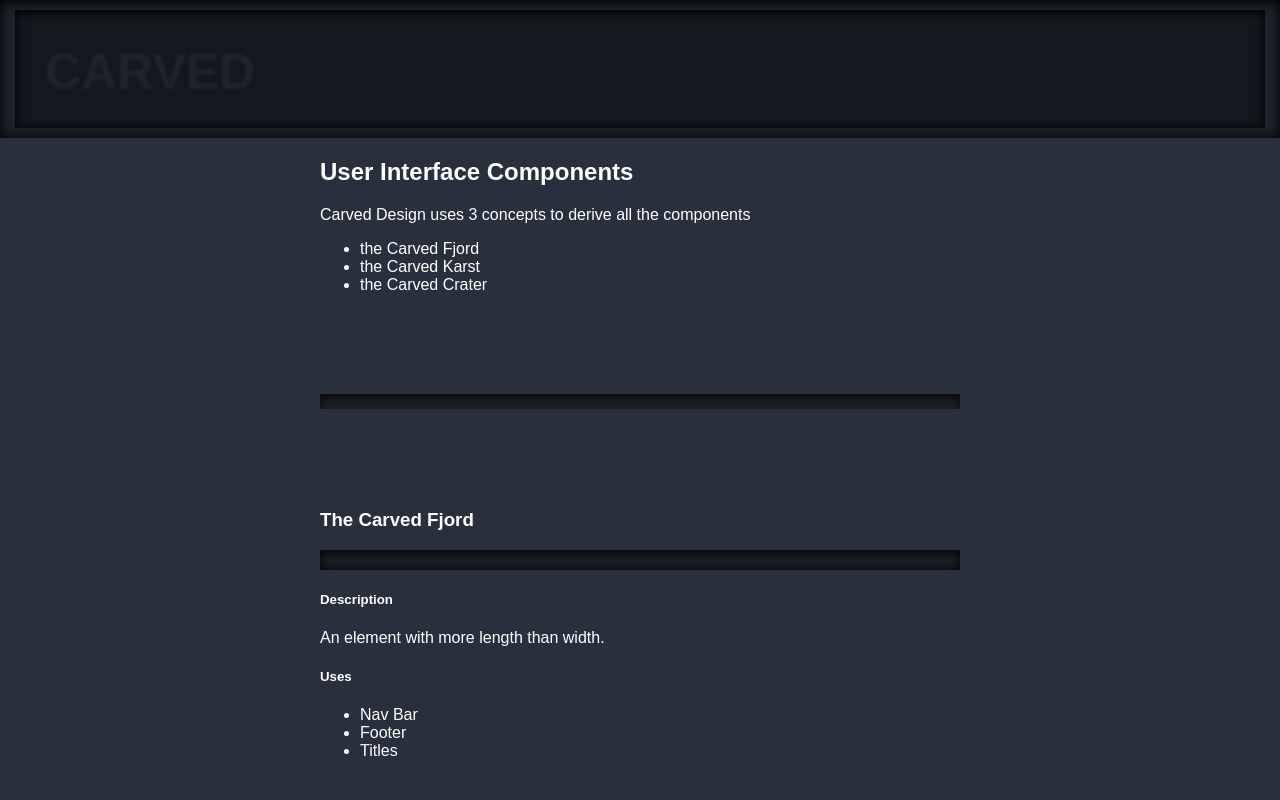
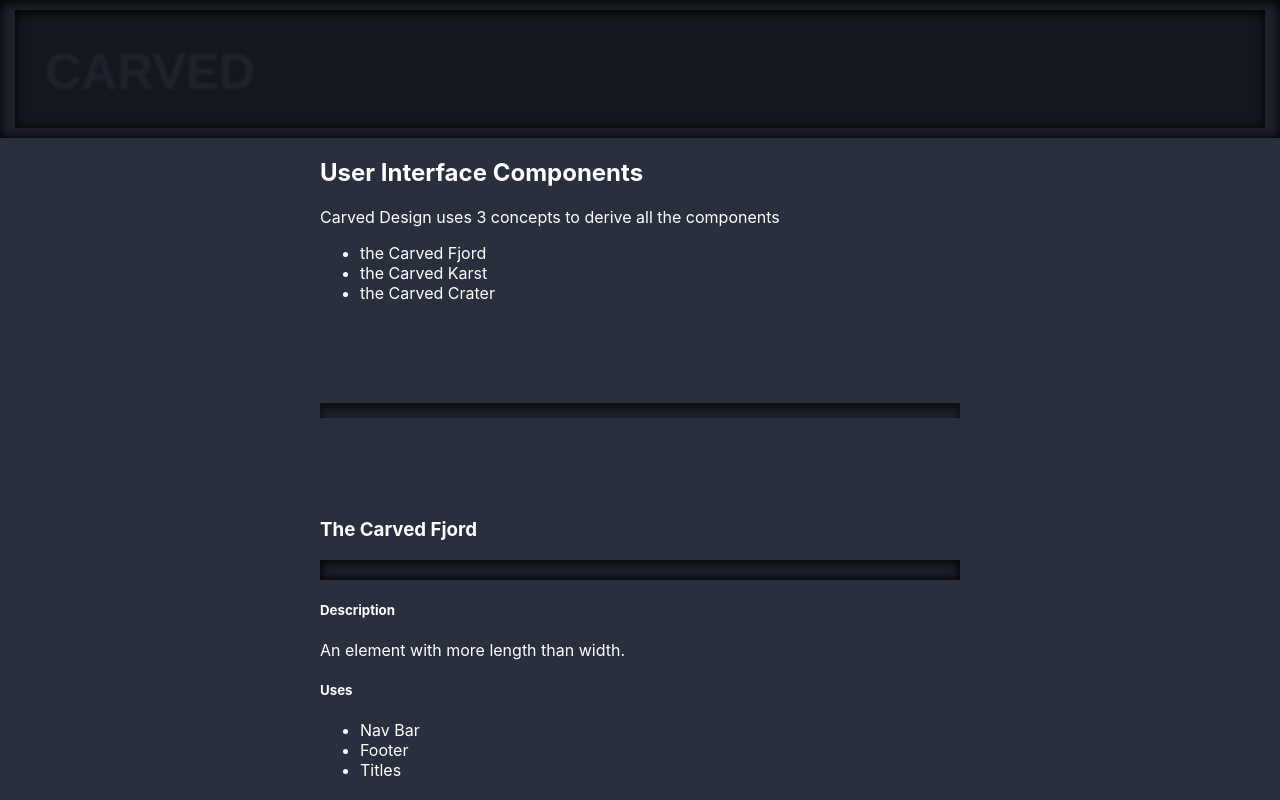
Before and after one commit to plurid/carved-ui, a React (Create React App) app: page / in a window 1280 px wide. Shown: the top 800 px of the page. Built offline with nearby package versions, Linux system fonts and the light colour scheme.

Commit message:
dev: themes

```diff
--- a/src/examples/App.tsx
+++ b/src/examples/App.tsx
@@ -397,6 +397,8 @@ class App extends Component {
 
                     <div style={{ height: '500px', overflow: 'hidden', boxSizing: 'border-box' }}>
                         <CarvedKarst>
+                            <CarvedButton text="Submit"></CarvedButton>
+                            <CarvedButton text="Cancel" stratum={{ marginLeft: 30 }}></CarvedButton>
                             <p>Lorem ipsum dolor sit amet, consectetur adipiscing elit. Nam in justo mauris. Donec quis hendrerit ante. Nunc ut lacinia risus. Sed tempus, neque ac posuere vestibulum, nunc dui porttitor mauris, eu sodales massa est sit amet quam. Nunc vestibulum ante id arcu varius, sed finibus neque viverra. Aenean posuere, justo vel venenatis accumsan, diam ex iaculis quam, in ornare nisl quam vitae mi. Donec cursus odio in eleifend vehicula. Maecenas ac nisl non nisi ultrices sodales ut sit amet ipsum. Pellentesque iaculis vel est vulputate dapibus. Praesent viverra ante vel dui auctor, in tincidunt dolor gravida. Maecenas porta lobortis lacus, quis aliquet mauris congue eu.</p>
                             <CarvedKarst>
                                 <p>Lorem ipsum dolor sit amet, consectetur adipiscing elit. Nam in justo mauris. Donec quis hendrerit ante. Nunc ut lacinia risus. Sed tempus, neque ac posuere vestibulum, nunc dui porttitor mauris, eu sodales massa est sit amet quam. Nunc vestibulum ante id arcu varius, sed finibus neque viverra. Aenean posuere, justo vel venenatis accumsan, diam ex iaculis quam, in ornare nisl quam vitae mi. Donec cursus odio in eleifend vehicula. Maecenas ac nisl non nisi ultrices sodales ut sit amet ipsum. Pellentesque iaculis vel est vulputate dapibus. Praesent viverra ante vel dui auctor, in tincidunt dolor gravida. Maecenas porta lobortis lacus, quis aliquet mauris congue eu.</p>
--- a/src/index.scss
+++ b/src/index.scss
@@ -1,26 +1,42 @@
-* {
+*,
+*::before,
+*::after {
     box-sizing: border-box;
 }
 
+
 html, body {
+    margin: 0;
+    padding: 0;
+    font-family: -apple-system, BlinkMacSystemFont, "Roboto",
+        "Droid Sans", "Helvetica Neue", sans-serif;
+    -webkit-font-smoothing: antialiased;
+    -moz-osx-font-smoothing: grayscale;
+
+
+
+    // Night
+    background-color: hsl(0, 0%, 10%);
+
+    // Dusk
+    background-color: hsl(0, 0%, 20%);
+
+    // Dawn
+    background-color: hsl(0, 0%, 70%);
+
+    // Light
+    background-color: hsl(0, 0%, 100%);
+
     // Ponton
     background-color: hsl(220, 20%, 20%);
 
     // Jaune
-    // background-color: rgb(220, 170, 60);
+    // background-color: hsl(35, 90%, 45%);
 
     // Furor
-    // background-color: rgb(180, 10, 20);
+    // background-color: hsl(360, 90%, 30%);
 
-    // background-color: white;
 
     // color: black;
     color: white;
-    height: 100%;
 }
-
-body {
-    margin: 0;
-    padding: 0;
-    font-family: sans-serif;
-}
--- a/src/lib/components/CarvedButton/index.tsx
+++ b/src/lib/components/CarvedButton/index.tsx
@@ -23,6 +23,7 @@ const Button = styled.button`
     transition: box-shadow 250ms linear, color 250ms linear;
     font-size: 16px;
 
+
     :hover {
         color: hsla(0, 0%, 100%, 0.75);
         box-shadow: inset 0 10px 15px 0 rgba(0, 0, 0, 0.7);
@@ -37,6 +38,7 @@ const Button = styled.button`
 
 interface CarvedButtonProperties {
     text: string,
+    stratum?: object,
     onClick?: any,
 }
 
@@ -53,10 +55,10 @@ class CarvedButton extends Component<CarvedButtonProperties, CarvedButtonState>
     }
 
     render() {
-        const { text, onClick } = this.props;
+        const { text, onClick, stratum } = this.props;
 
         return (
-            <Button onClick={onClick}>
+            <Button onClick={onClick} style={ stratum }>
                 {text}
             </Button>
         );
```
